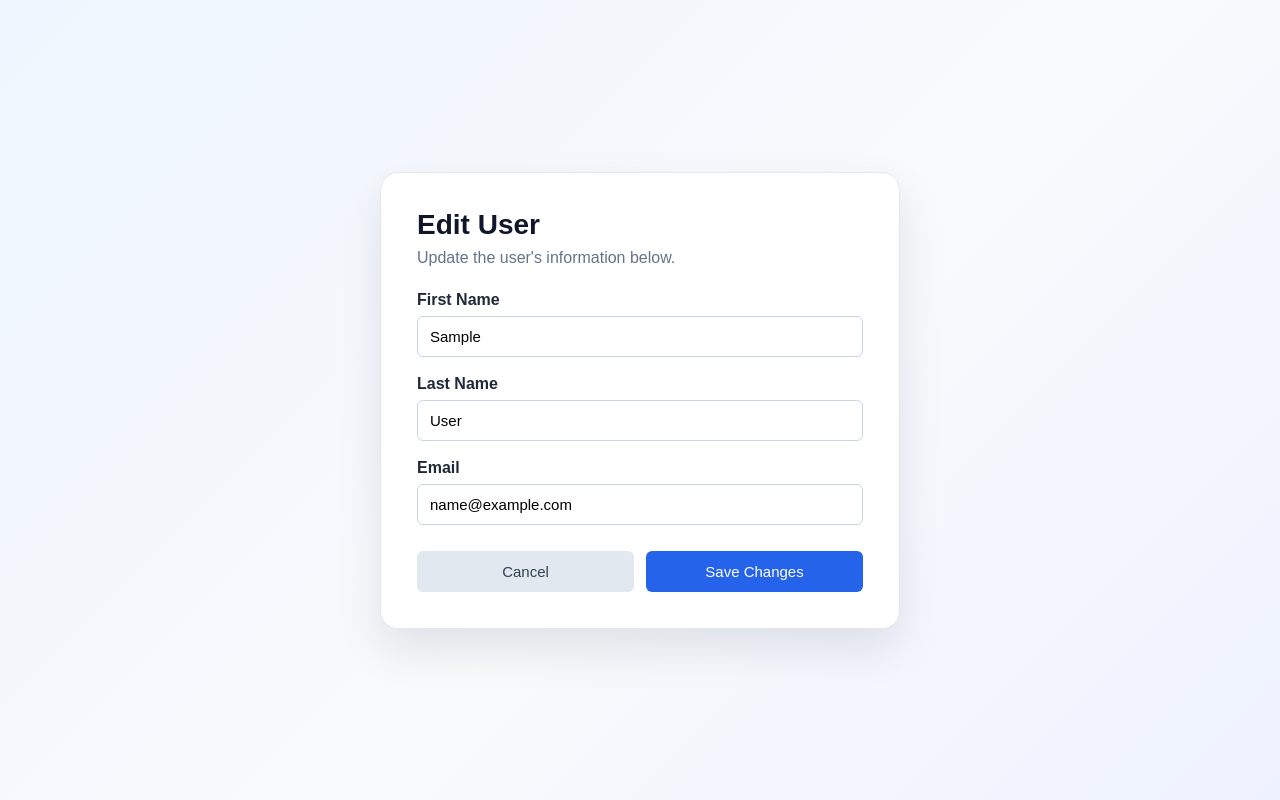
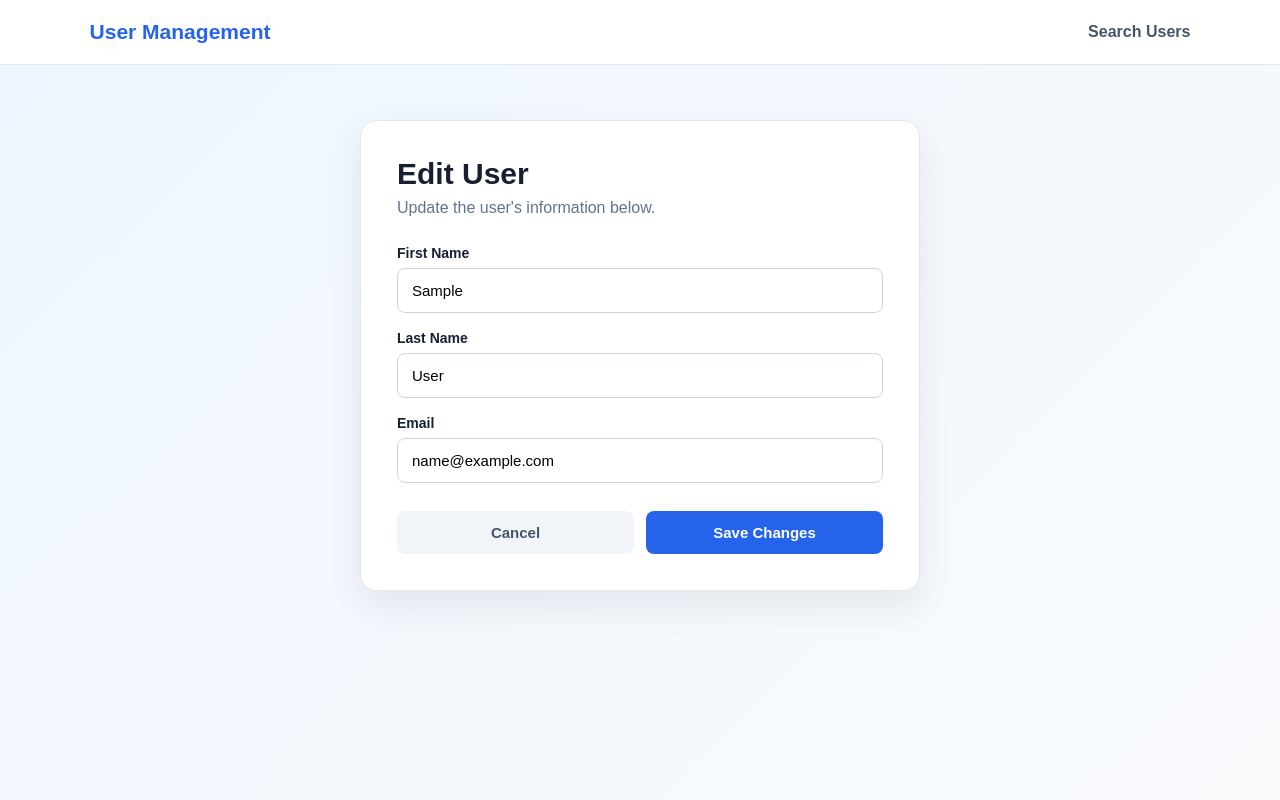
Before and after one commit to musabibnsiraj/imts-b16, a PHP site: page /edit.php?id=1 in a window 1280 px wide. Run offline with PHP 8.4, Linux system fonts and the light colour scheme; tables that the repository leaves empty or names only in its code hold one stand-in row (values such as "Sample post").

Commit message:
Enhance user edit page layout and styling for improved usability

```diff
--- a/session-11/edit.php
+++ b/session-11/edit.php
@@ -42,67 +42,79 @@ if ($user === false) {
     <meta name="viewport" content="width=device-width, initial-scale=1.0">
     <title>Edit User</title>
     <style>
+        :root { --primary: #2563eb; --text: #172033; --muted: #64748b; }
         * { box-sizing: border-box; }
         body {
             margin: 0;
             min-height: 100vh;
+            font-family: Arial, sans-serif;
+            color: var(--text);
+            background: linear-gradient(135deg, #eff6ff, #f8fafc);
+        }
+        .navbar {
             display: flex;
             align-items: center;
-            justify-content: center;
-            padding: 24px;
-            font-family: Arial, sans-serif;
-            background: linear-gradient(135deg, #eff6ff, #f8fafc 55%, #eef2ff);
-            color: #1f2937;
+            justify-content: space-between;
+            padding: 20px 7%;
+            background: #fff;
+            border-bottom: 1px solid #e5e7eb;
         }
+        .brand { color: var(--primary); font-size: 21px; font-weight: 700; }
+        .nav-link { color: #475569; text-decoration: none; font-weight: 600; }
+        .container { width: min(100% - 32px, 560px); margin: 55px auto; }
         .card {
-            width: 100%;
-            max-width: 520px;
             padding: 36px;
             background: #fff;
-            border: 1px solid #e2e8f0;
-            border-radius: 18px;
-            box-shadow: 0 20px 45px rgba(15, 23, 42, .10);
+            border: 1px solid #e5e7eb;
+            border-radius: 16px;
+            box-shadow: 0 15px 35px rgba(15, 23, 42, .08);
         }
-        h1 { margin: 0 0 8px; font-size: 28px; color: #0f172a; }
-        .subtitle { margin: 0 0 24px; color: #64748b; }
+        h1 { margin: 0 0 8px; font-size: 30px; }
+        .subtitle { margin: 0 0 28px; color: var(--muted); }
         .success {
-            margin-bottom: 22px;
-            padding: 12px 14px;
-            border: 1px solid #bbf7d0;
+            margin-bottom: 20px;
+            padding: 13px 15px;
+            border: 0;
             border-radius: 8px;
-            background: #f0fdf4;
-            color: #166534;
-            font-size: 14px;
+            background: #ecfdf5;
+            color: #047857;
         }
-        .field { margin-bottom: 18px; }
-        label { display: block; margin-bottom: 7px; font-weight: 600; }
+        .field { margin-bottom: 0; }
+        label { display: block; margin: 17px 0 7px; font-size: 14px; font-weight: 700; }
         input {
             width: 100%;
-            padding: 11px 12px;
+            padding: 13px 14px;
             border: 1px solid #cbd5e1;
-            border-radius: 6px;
+            border-radius: 8px;
             font-size: 15px;
-            transition: border-color .2s, box-shadow .2s;
         }
-        input:focus { outline: none; border-color: #2563eb; box-shadow: 0 0 0 3px rgba(37, 99, 235, .15); }
-        .actions { display: flex; gap: 12px; margin-top: 26px; }
+        input:focus { outline: 3px solid #dbeafe; border-color: var(--primary); }
+        .actions { display: flex; gap: 12px; margin-top: 28px; }
         button, .cancel {
             flex: 1;
-            padding: 12px;
+            padding: 13px 16px;
             border: 0;
-            border-radius: 6px;
+            border-radius: 8px;
+            font-size: 15px;
+            font-weight: 700;
             text-align: center;
             text-decoration: none;
-            font-size: 15px;
             cursor: pointer;
         }
-        button { background: #2563eb; color: #fff; }
+        button { color: #fff; background: var(--primary); }
         button:hover { background: #1d4ed8; }
-        .cancel { background: #e2e8f0; color: #334155; }
+        .cancel { color: #475569; background: #f1f5f9; }
+        @media (max-width: 480px) { .card { padding: 24px; } .actions { flex-direction: column-reverse; } }
     </style>
 </head>
 <body>
-    <main class="card">
+    <nav class="navbar">
+        <div class="brand">User Management</div>
+        <a class="nav-link" href="index.php">Search Users</a>
+    </nav>
+
+    <main class="container">
+        <section class="card">
             <h1>Edit User</h1>
             <p class="subtitle">Update the user's information below.</p>
 
@@ -133,6 +145,7 @@ if ($user === false) {
                     <button type="submit">Save Changes</button>
                 </div>
             </form>
+        </section>
     </main>
 </body>
 </html>
```
Lines whose indentation alone changed are shown as unchanged.
